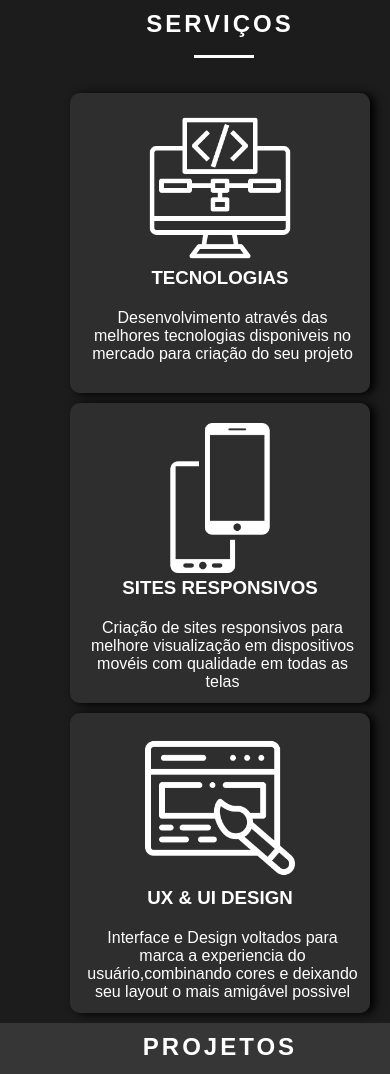
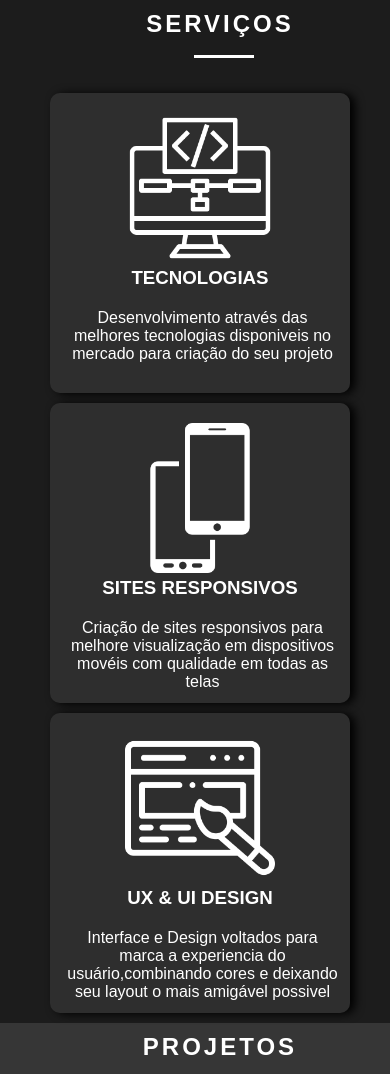
Before and after one commit to KAUANPEREIRA/portifolio, a plain HTML site: page index.html in a window 390 px wide. Shown: the part 600-1674 px from the top of the page. Drawn offline with Linux system fonts and the light colour scheme.

Commit message:
Update style.css

```diff
--- a/style.css
+++ b/style.css
@@ -201,21 +201,21 @@ nav ul li{
     .one{
 
        margin-bottom: 10px;
-        margin-left: 70px;
+        margin-left: 50px;
         height: 300px;
     }
 
     .two{
 
        margin-bottom: 10px;
-       margin-left: 70px;
+       margin-left: 50px;
         height: 300px;
     }
     .tree{
 
         margin-bottom: 10px;
 
-        margin-left: 70px;
+        margin-left: 50px;
         height: 300px;
 
 
```
